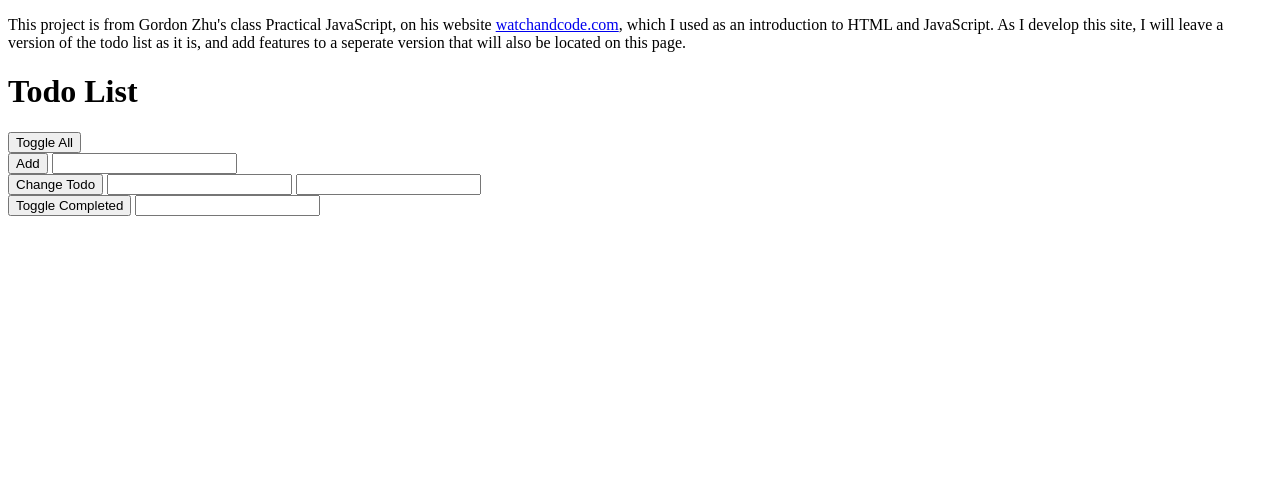
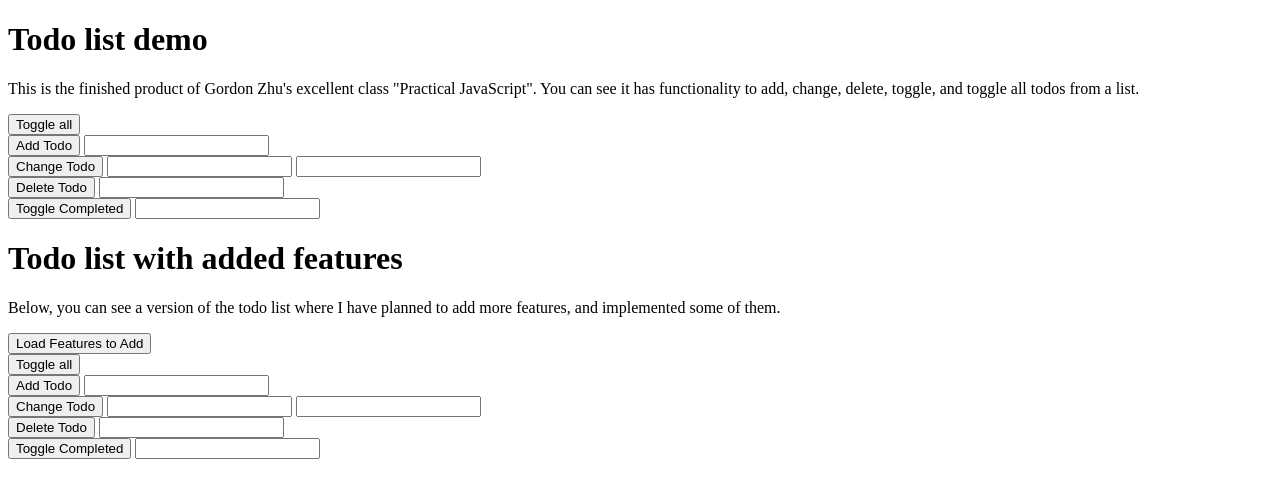
Before and after one commit to ScorchConway/todo-List, a plain HTML site: page index.html in a window 1280 px wide. Drawn offline with nearby package versions, Linux system fonts and the light colour scheme.

Commit message:
added "load features" button to html

```diff
--- a/index.html
+++ b/index.html
@@ -1,41 +1,96 @@
 <!DOCTYPE html>
 <html>
+
   <head>
-    <title>Practical Todos</title>
-    <script type="text/javascript" src="https://rawgit.com/ScorchConway/todo-List/master/JavaScripts/todoList.js"></script>
+    <link rel="stylesheet" href="style.css">
+    <script src="https://ajax.googleapis.com/ajax/libs/jquery/3.1.1/jquery.min.js"></script>
+    <script src="script.js"></script>
   </head>
+
   <body>
+    <h1>Todo list demo</h1>
 
     <div>
-      <p>This project is from Gordon Zhu's class Practical JavaScript, on his website <a href="watchandcode.com">watchandcode.com</a>, which I used as an introduction to HTML and JavaScript.
-        As I develop this site, I will leave a version of the todo list as it is, and add features to a seperate version that will also be located on this page.
+      <p>
+        This is the finished product of Gordon Zhu's excellent class "Practical JavaScript".  You can see it has functionality to add, change, delete, toggle, and toggle all todos from a list.
       </p>
     </div>
 
-    <h1>Todo List</h1>
-
     <div>
-      <button onclick="handlers.toggleAll()">Toggle All</button>
+      <button onclick="handlers.toggleAll()">Toggle all</button>
     </div>
 
     <div>
-      <button onclick="handlers.addTodo()">Add</button>
-      <input id="addTodoTextInput" type="text">
+      <button onclick="handlers.addTodo()">Add Todo</button>
+      <input type="text" id="addTodoTextInput-demo">
     </div>
 
     <div>
       <button onclick="handlers.changeTodo()">Change Todo</button>
-      <input id="changeTodoPositionInput" type="number">
-      <input id="changeTodoTextInput" type="text">
+      <input type="number" id="changeTodoNumberInput-demo">
+      <input type="text" id="changeTodoTextInput-demo">
+    </div>
+
+    <div>
+      <button onclick="handlers.deleteTodo()">Delete Todo</button>
+      <input type="number" id="deleteTodoNumberInput-demo">
     </div>
 
     <div>
       <button onclick="handlers.toggleCompleted()">Toggle Completed</button>
-      <input id="toggleCompletedPositionInput" type="number">
+      <input type="number" id="toggleCompletedNumberInput-demo">
     </div>
 
-    <ul>
+    <ul id="demo-list">
     </ul>
-    <script src="/client.js"></script>
+
+
+
+
+
+
+    <h1>Todo list with added features</h1>
+
+    <div>
+      <p>
+        Below, you can see a version of the todo list where I have planned to add more features, and implemented some of them.
+      </p>
+
+      <div>
+        <button onclick="handlers.loadFeatList()" id="loadFeatList">Load Features to Add</button>
+      </div>
+    </div>
+
+    <div>
+      <button onclick="handlers.toggleAll()">Toggle all</button>
+    </div>
+
+    <div>
+      <button onclick="handlers.addTodo()">Add Todo</button>
+      <input type="text" id="addTodoTextInput-feat-list">
+    </div>
+
+    <div>
+      <button onclick="handlers.changeTodo()">Change Todo</button>
+      <input type="number" id="changeTodoNumberInput-feat-list">
+      <input type="text" id="changeTodoTextInput-feat-list">
+    </div>
+
+    <div>
+      <button onclick="handlers.deleteTodo()">Delete Todo</button>
+      <input type="number" id="deleteTodoNumberInput-feat-list">
+    </div>
+
+    <div>
+      <button onclick="handlers.toggleCompleted()">Toggle Completed</button>
+      <input type="number" id="toggleCompletedNumberInput-feat-list">
+    </div>
+
+    <div id="feat-list">
+    </div>
+
+    <p id="log"></p>
+
   </body>
+
 </html>
```
